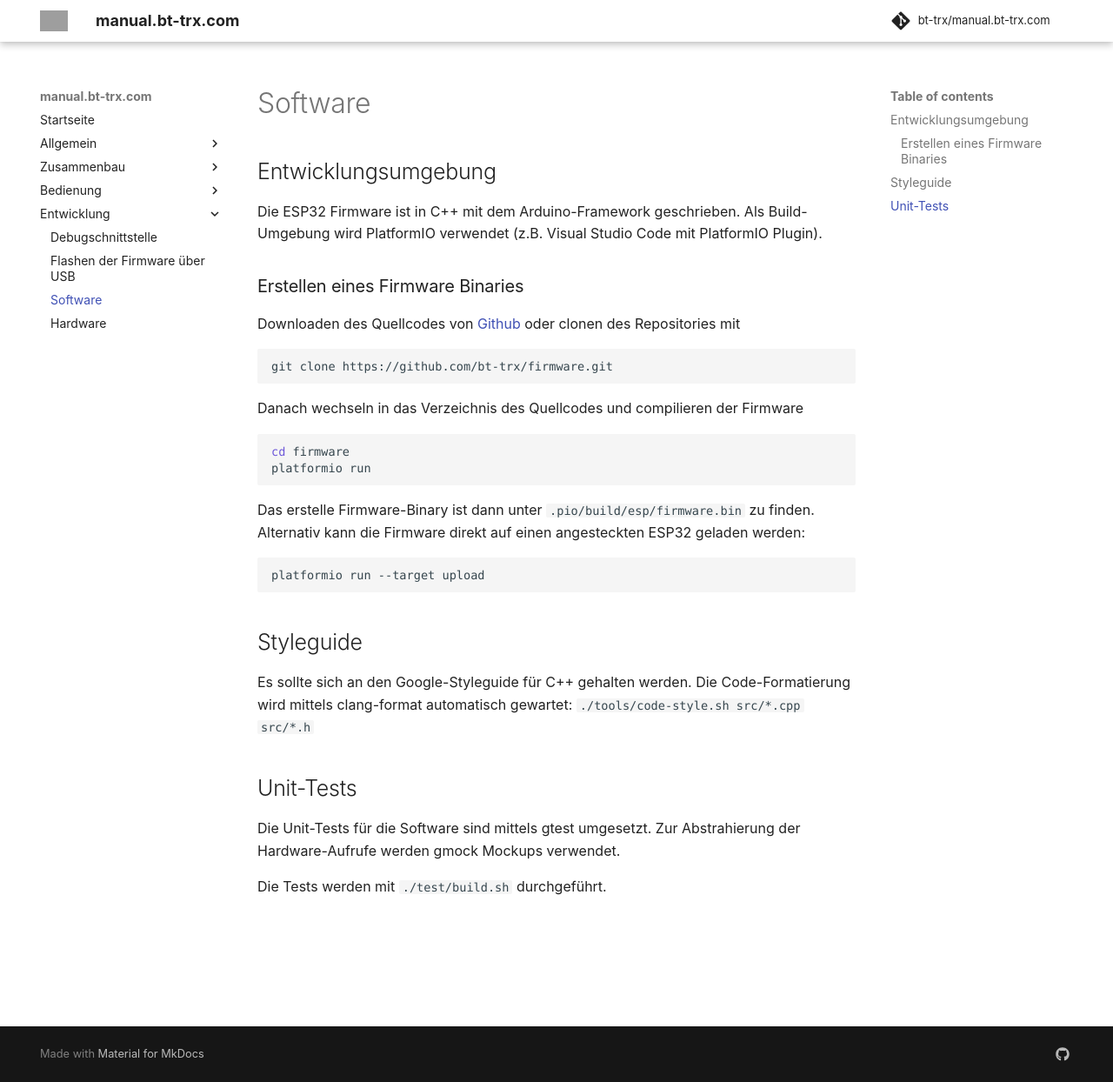
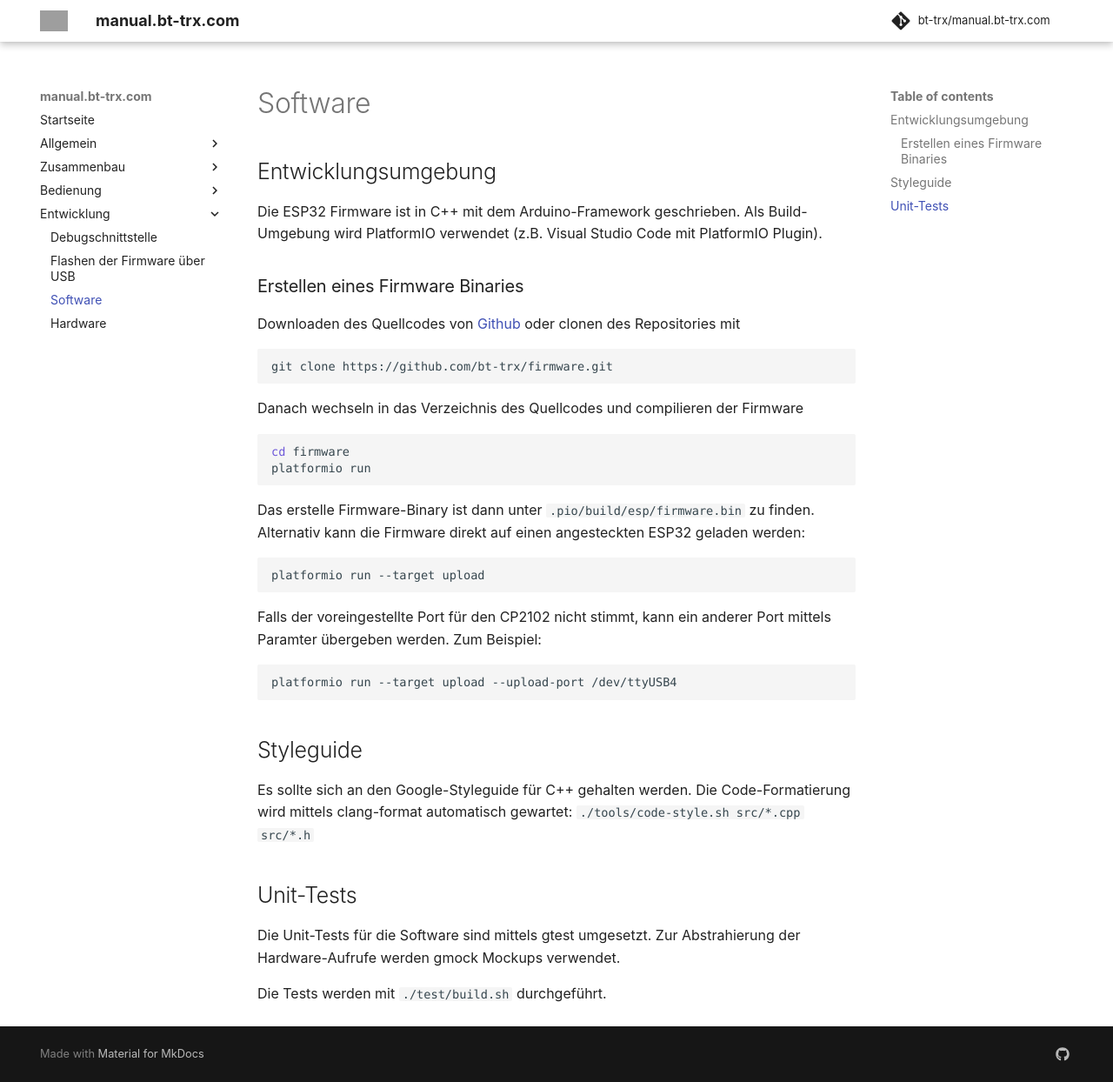
Before and after one commit to bt-trx/manual.bt-trx.com, an MkDocs documentation site: the page built from docs/40_Entwicklung/Software.md, in a window 1280 px wide and 1244 px high. Shown: the whole window at 87% size. Built offline with MkDocs 1.6.1 and Material for MkDocs 9.7.7, drawn with Linux system fonts in a browser that asks for light colours; comment, search, counter and statistics services are not loaded; grey boxes are pictures that could not be loaded.

Commit message:
Add optional port parameter

````diff
--- a/docs/40_Entwicklung/Software.md
+++ b/docs/40_Entwicklung/Software.md
@@ -30,6 +30,13 @@ Alternativ kann die Firmware direkt auf einen angesteckten ESP32 geladen werden:
 platformio run --target upload
 ```
 
+Falls der voreingestellte Port für den CP2102 nicht stimmt, kann ein anderer
+Port mittels Paramter übergeben werden. Zum Beispiel:
+
+```bash
+platformio run --target upload --upload-port /dev/ttyUSB4
+```
+
 ## Styleguide
 
 Es sollte sich an den Google-Styleguide für C++ gehalten werden.
````
